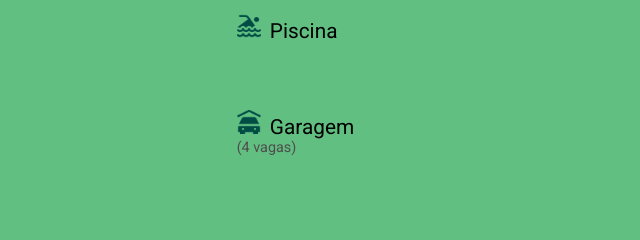
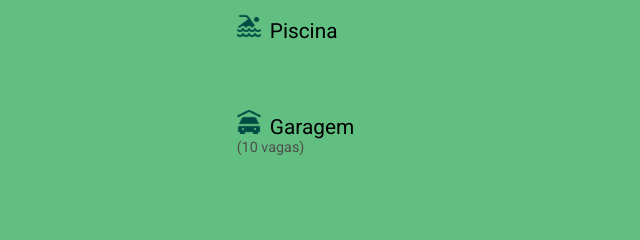
Before and after one commit to gwilhermealm/espasoares, a plain HTML site: page index.html in a window 1280 px wide. Shown: the part 2160-2400 px from the top of the page, 640-1280 px from the left. Drawn offline with nearby package versions, Linux system fonts and the light colour scheme.

Commit message:
Update garage capacity from 4 to 10 vagas

```diff
--- a/index.html
+++ b/index.html
@@ -80,7 +80,7 @@
 
                 <li><img src="icon/wi-fi.png" alt="" style="width: 1.5rem; padding-right: 4px; "> Wi-Fi</li>
 
-                <li><img src="icon/garagem.png" alt="" style="width: 1.5rem; padding-right: 4px;  "> Garagem <p style="font-size: 0.9rem; color:#504d4d;">(4 vagas)</p></li>
+                <li><img src="icon/garagem.png" alt="" style="width: 1.5rem; padding-right: 4px;  "> Garagem <p style="font-size: 0.9rem; color:#504d4d;">(10 vagas)</p></li>
 
                 <li><img src="icon/quadra.png" alt="" style="width: 1.5rem; padding-left: 4px; "> Quadra de areia </li>
             </ul>
```
